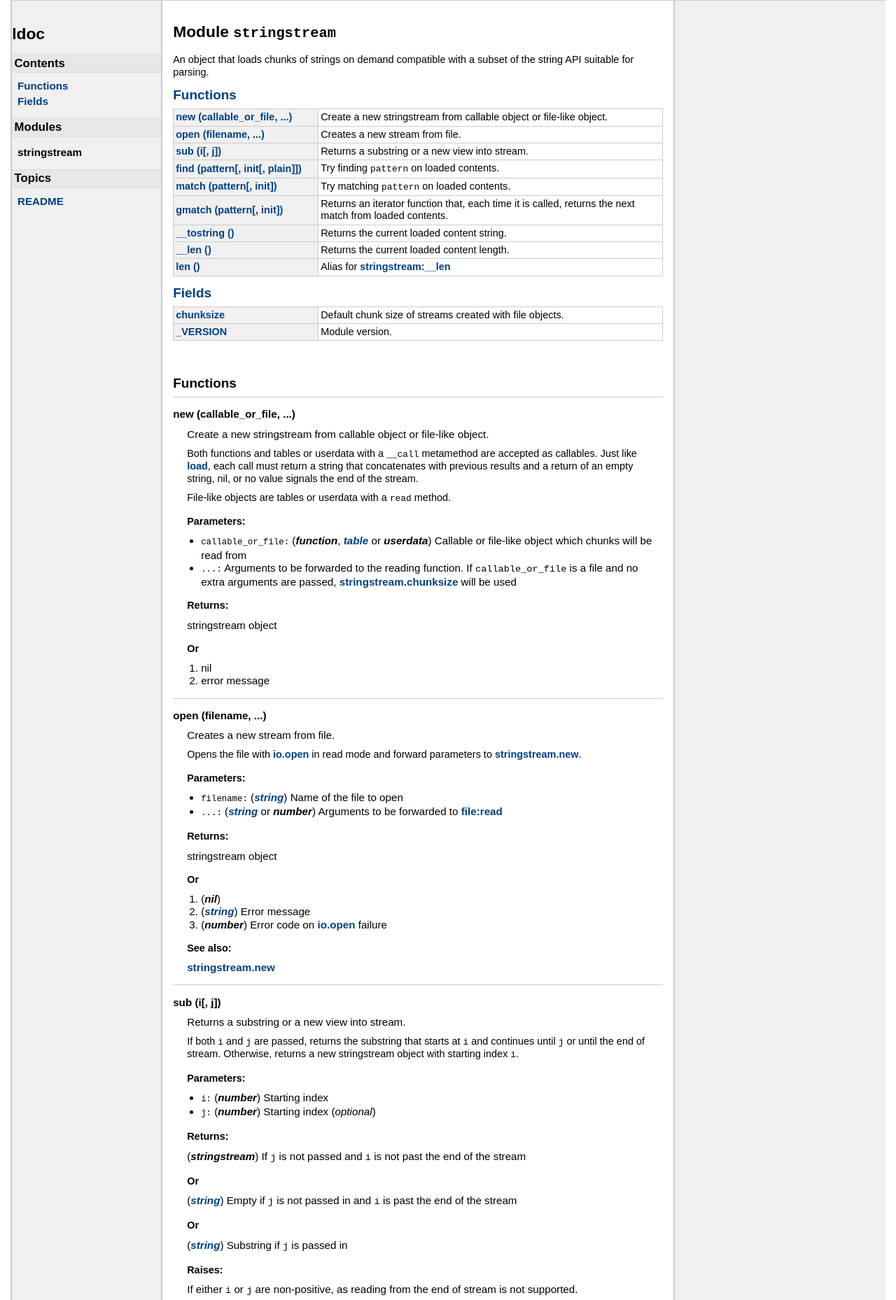
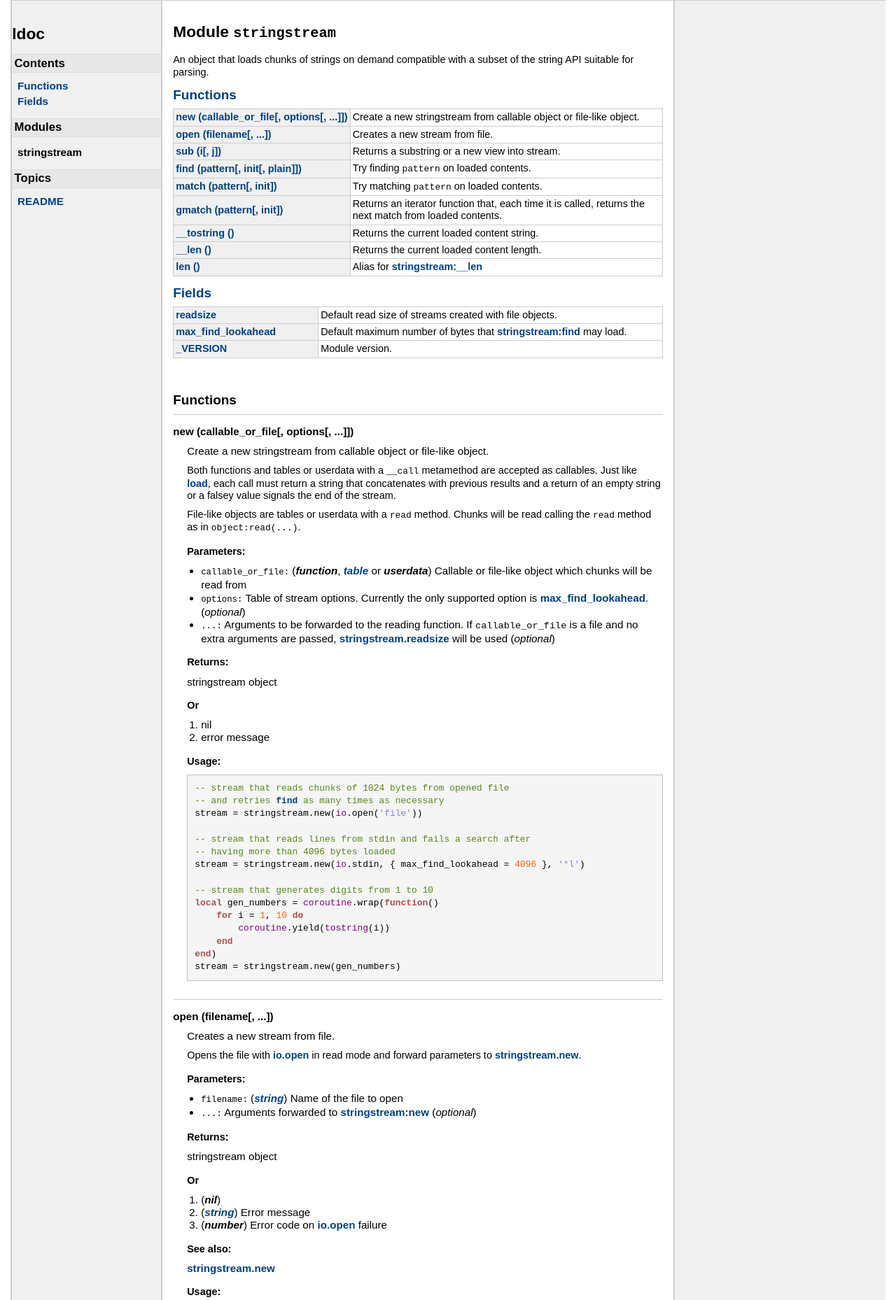
Before and after one commit to gilzoide/stringstream-lua, a plain HTML site: page docs/index.html in a window 1280 px wide. Shown: the top 1858 px of the page at 70% size. Drawn offline with Linux system fonts and the light colour scheme.

Commit message:
Rename chunksize to readsize, add option argument for stringstream.new and add max_find_retries option

```diff
--- a/docs/index.html
+++ b/docs/index.html
@@ -58,11 +58,11 @@
 <h2><a href="#Functions">Functions</a></h2>
 <table class="function_list">
 	<tr>
-	<td class="name" nowrap><a href="#new">new (callable_or_file, ...)</a></td>
+	<td class="name" nowrap><a href="#new">new (callable_or_file[, options[, ...]])</a></td>
 	<td class="summary">Create a new stringstream from callable object or file-like object.</td>
 	</tr>
 	<tr>
-	<td class="name" nowrap><a href="#open">open (filename, ...)</a></td>
+	<td class="name" nowrap><a href="#open">open (filename[, ...])</a></td>
 	<td class="summary">Creates a new stream from file.</td>
 	</tr>
 	<tr>
@@ -98,8 +98,12 @@
 <h2><a href="#Fields">Fields</a></h2>
 <table class="function_list">
 	<tr>
-	<td class="name" nowrap><a href="#chunksize">chunksize</a></td>
-	<td class="summary">Default chunk size of streams created with file objects.</td>
+	<td class="name" nowrap><a href="#readsize">readsize</a></td>
+	<td class="summary">Default read size of streams created with file objects.</td>
+	</tr>
+	<tr>
+	<td class="name" nowrap><a href="#max_find_lookahead">max_find_lookahead</a></td>
+	<td class="summary">Default maximum number of bytes that <a href="index.html#find">stringstream:find</a> may load.</td>
 	</tr>
 	<tr>
 	<td class="name" nowrap><a href="#_VERSION">_VERSION</a></td>
@@ -116,17 +120,18 @@
     <dl class="function">
     <dt>
     <a name = "new"></a>
-    <strong>new (callable_or_file, ...)</strong>
+    <strong>new (callable_or_file[, options[, ...]])</strong>
     </dt>
     <dd>
     Create a new stringstream from callable object or file-like object. </p>
 
 <p> Both functions and tables or userdata with a <code>__call</code> metamethod are
  accepted as callables. Just like <a href="https://www.lua.org/manual/5.1/manual.html#pdf-load">load</a>, each call must return a string that
- concatenates with previous results and a return of an empty string, nil, or
- no value signals the end of the stream. </p>
+ concatenates with previous results and a return of an empty string or a falsey
+ value signals the end of the stream. </p>
 
 <p> File-like objects are tables or userdata with a <code>read</code> method.
+ Chunks will be read calling the <code>read</code> method as in <code>object:read(...)</code>.
 
 
     <h3>Parameters:</h3>
@@ -135,8 +140,13 @@
             <span class="types"><span class="type">function</span>, <a class="type" href="https://www.lua.org/manual/5.1/manual.html#5.5">table</a> or <span class="type">userdata</span></span>
           Callable or file-like object which chunks will be read from
         </li>
+        <li><span class="parameter">options</span>
+          Table of stream options. Currently the only supported option is <a href="index.html#max_find_lookahead">max_find_lookahead</a>.
+         (<em>optional</em>)
+        </li>
         <li><span class="parameter">...</span>
-          Arguments to be forwarded to the reading function. If <code>callable_or_file</code> is a file and no extra arguments are passed, <a href="index.html#chunksize">stringstream.chunksize</a> will be used
+          Arguments to be forwarded to the reading function. If <code>callable_or_file</code> is a file and no extra arguments are passed, <a href="index.html#readsize">stringstream.readsize</a> will be used
+         (<em>optional</em>)
         </li>
     </ul>
 
@@ -155,11 +165,29 @@
 
 
 
+    <h3>Usage:</h3>
+    <ul>
+        <pre class="example"><span class="comment">-- stream that reads chunks of 1024 bytes from opened file
+</span><span class="comment">-- and retries <a href="index.html#find">find</a> as many times as necessary
+</span>stream = stringstream.new(<span class="global">io</span>.open(<span class="string">'file'</span>))
+
+<span class="comment">-- stream that reads lines from stdin and fails a search after
+</span><span class="comment">-- having more than 4096 bytes loaded
+</span>stream = stringstream.new(<span class="global">io</span>.stdin, { max_find_lookahead = <span class="number">4096</span> }, <span class="string">'*l'</span>)
+
+<span class="comment">-- stream that generates digits from 1 to 10
+</span><span class="keyword">local</span> gen_numbers = <span class="global">coroutine</span>.wrap(<span class="keyword">function</span>()
+    <span class="keyword">for</span> i = <span class="number">1</span>, <span class="number">10</span> <span class="keyword">do</span>
+        <span class="global">coroutine</span>.yield(<span class="global">tostring</span>(i))
+    <span class="keyword">end</span>
+<span class="keyword">end</span>)
+stream = stringstream.new(gen_numbers)</pre>
+    </ul>
 
 </dd>
     <dt>
     <a name = "open"></a>
-    <strong>open (filename, ...)</strong>
+    <strong>open (filename[, ...])</strong>
     </dt>
     <dd>
     Creates a new stream from file. </p>
@@ -175,8 +203,8 @@
           Name of the file to open
         </li>
         <li><span class="parameter">...</span>
-            <span class="types"><a class="type" href="https://www.lua.org/manual/5.1/manual.html#5.4">string</a> or <span class="type">number</span></span>
-          Arguments to be forwarded to <a href="https://www.lua.org/manual/5.1/manual.html#pdf-file:read">file:read</a>
+          Arguments forwarded to <a href="index.html#new">stringstream:new</a>
+         (<em>optional</em>)
         </li>
     </ul>
 
@@ -206,6 +234,16 @@
          <a href="index.html#new">stringstream.new</a>
     </ul>
 
+    <h3>Usage:</h3>
+    <ul>
+        <pre class="example"><span class="comment">-- stream that reads chunks of 1024 bytes from 'file.txt'
+</span><span class="comment">-- and loads the entire contents on a call to <a href="index.html#find">find</a>, if necessary
+</span>stream = stringstream.open(<span class="string">'file.txt'</span>)
+
+<span class="comment">-- stream that reads lines from 'file.txt'
+</span><span class="comment">-- and loads the entire contents on a call to <a href="index.html#find">find</a>, if necessary
+</span>stream = stringstream.open(<span class="string">'file.txt'</span>, <span class="keyword">nil</span>, <span class="string">'*l'</span>)</pre>
+    </ul>
 
 </dd>
     <dt>
@@ -266,8 +304,13 @@
     <dd>
     Try finding <code>pattern</code> on loaded contents. </p>
 
-<p> Upon failure or repetition items that match the whole loaded content,
- loads a new chunk and retry.
+<p> Upon failure or if match spans the entire loaded content, loads new chunks,
+ bailing out after having more than <a href="index.html#max_find_lookahead">max_find_lookahead</a> bytes loaded
+ counting from <code>init</code>, returning <code>nil</code> afterwards.</p>
+
+<p> Notice that the default value for <a href="index.html#max_find_lookahead">max_find_lookahead</a> makes the whole stream be
+ loaded in case of failures or big matches. This is to have consistent output
+ between stringstream and the string API by default.
 
 
     <h3>Parameters:</h3>
@@ -462,11 +505,11 @@
 
     <dl class="function">
     <dt>
-    <a name = "chunksize"></a>
-    <strong>chunksize</strong>
+    <a name = "readsize"></a>
+    <strong>readsize</strong>
     </dt>
     <dd>
-    Default chunk size of streams created with file objects. </p>
+    Default read size of streams created with file objects. </p>
 
 <p> Change this to configure defaults module-wise.
  Default value is 1024.
@@ -475,6 +518,27 @@
 
 
 
+
+
+</dd>
+    <dt>
+    <a name = "max_find_lookahead"></a>
+    <strong>max_find_lookahead</strong>
+    </dt>
+    <dd>
+    Default maximum number of bytes that <a href="index.html#find">stringstream:find</a> may load. </p>
+
+<p> Change this to configure defaults module-wise.
+ Default value is <a href="https://www.lua.org/manual/5.1/manual.html#pdf-math.huge">math.huge</a>, that is, load until stream is completely consumed, if necessary.
+
+
+
+
+
+    <h3>See also:</h3>
+    <ul>
+         <a href="index.html#find">stringstream:find</a>
+    </ul>
 
 
 </dd>
@@ -499,7 +563,7 @@
 </div> <!-- id="main" -->
 <div id="about">
 <i>generated by <a href="http://github.com/stevedonovan/LDoc">LDoc 1.4.6</a></i>
-<i style="float:right;">Last updated 2021-01-10 22:41:15 </i>
+<i style="float:right;">Last updated 2021-01-14 20:29:25 </i>
 </div> <!-- id="about" -->
 </div> <!-- id="container" -->
 </body>
```
Also changed, not shown: docs/topics/README.md.html (+6 -6 lines), 4 other files.
